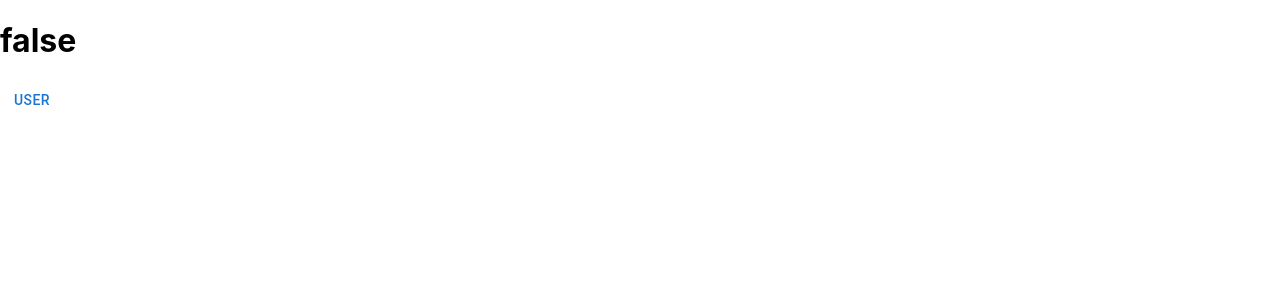
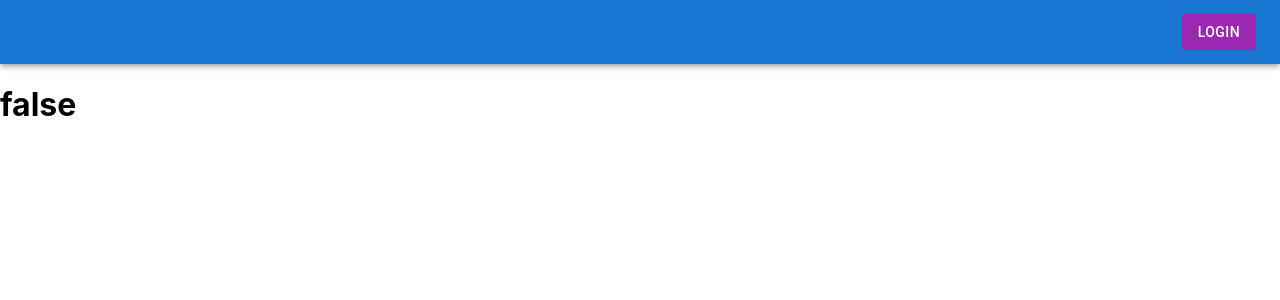
Before and after one commit to akai-org/pet-share-hackyeah-2021-frontend, a Next.js app: page / in a window 1280 px wide. Shown: the top 300 px of the page. Built offline with nearby package versions, Linux system fonts and the light colour scheme.

Commit message:
Updated topbar component

```diff
--- /dev/null
+++ b/components/topbar/index.tsx
@@ -0,0 +1,24 @@
+import { FunctionComponent } from 'react';
+import AppBar from '@mui/material/AppBar';
+import Box from '@mui/material/Box';
+import Toolbar from '@mui/material/Toolbar';
+import Button from '@mui/material/Button';
+import Typography from '@mui/material/Typography'
+import { useAppContext } from '@context/AppContext';
+
+export const Topbar: FunctionComponent = () => {
+    const { fetchUser } = useAppContext();
+
+    return (
+        <Box sx={{ flexGrow: 1 }}>
+            <AppBar position="static">
+                <Toolbar>
+                    <Typography variant="h6" component="div" sx={{ flexGrow: 1 }}>
+                        {/* PetApp */}
+                    </Typography>
+                    <Button variant='contained' disableElevation color='secondary' onClick={fetchUser}>Login</Button>
+                </Toolbar>
+            </AppBar>
+        </Box>
+    );
+}
--- a/pages/_app.tsx
+++ b/pages/_app.tsx
@@ -10,6 +10,7 @@ import { IconButton } from '@mui/material';
 import { FaTimes } from 'react-icons/fa';
 import '../styles/globals.css';
 import { AppProvider } from '@context/AppContext/AppProvider';
+import { Topbar } from '@components/topbar';
 
 const theme = createTheme({
   palette: {
@@ -43,6 +44,7 @@ const MyApp = ({ Component, pageProps }) => {
           >
             <QueryClientProvider client={queryClient}>
               <Hydrate state={pageProps.dehydratedState}>
+                <Topbar />
                 <Component {...pageProps} />
                 {process.env.NODE_ENV === 'development' && <ReactQueryDevtools />}
               </Hydrate>
--- a/pages/index.tsx
+++ b/pages/index.tsx
@@ -1,16 +1,12 @@
 import { useAppContext } from '@context/AppContext'
-import { Button } from '@mui/material';
 import type { NextPage } from 'next'
 
 const Home: NextPage = () => {
-  const { user, fetchUser } = useAppContext();
+  const { user } = useAppContext();
 
   return (
     <div>
       <h1>{ user ? "true" : "false" }</h1>
-      <Button onClick={() => {
-        fetchUser();
-      }}>User</Button>
     </div>
   )
 }
```
